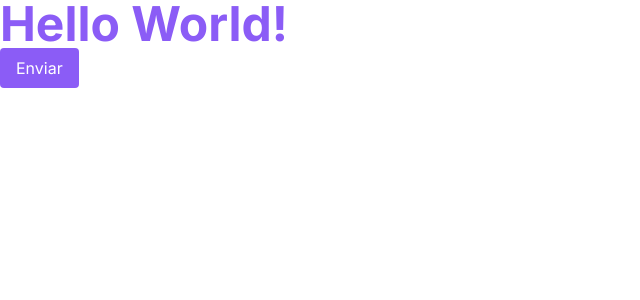
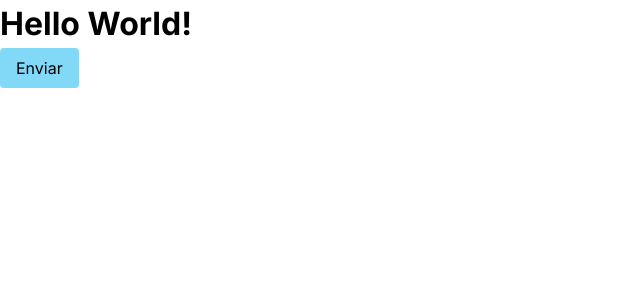
Before and after one commit to pertusatti22/ignitelab-ds, a React (Vite) app: page / in a window 1280 px wide. Shown: the top 300 px of the page, without its empty margins (0-640 px from the left). Built offline with nearby package versions, Linux system fonts and the light colour scheme.

Commit message:
importando tokens do figma

```diff
--- a/src/App.tsx
+++ b/src/App.tsx
@@ -3,9 +3,9 @@ import './styles/global.css';
 export function App() {
 	return (
 		<>
-      <h1 className='font-bold text-5xl	text-violet-500'>Hello World!</h1>
+			<h1 className='font-bold text-2xl	text-violet-500'>Hello World!</h1>
 
-      <button className='bg-violet-500 font-medium px-4 py-2 rounded text-white hover:bg-violet-600'>
+			<button className='bg-cyan-500 font-medium px-4 py-2 rounded text-white hover:bg-cyan-300'>
 				Enviar
 			</button>
 		</>
--- a/tailwind.config.cjs
+++ b/tailwind.config.cjs
@@ -4,6 +4,26 @@ module.exports = {
 		'./src/**/*.tsx',
 	],
 	theme: {
+		fontSize: {
+			xs: 14,
+			sm: 16,
+			md: 18,
+			lg: 20,
+			xl: 24,
+			'2xl': 32,
+		},
+
+		colors: {
+			'gray-900': '#121214',
+			'gray-800': '#202024',
+			'gray-400': '#7c7c8a',
+			'gray-200': '#c4c4cc',
+			'gray-100': '#e1e1e6',
+			'cyan-500': '#81d8f7',
+			'cyan-300': '#9be1fb',
+			'black': '#000000',
+		},
+
 		extend: {
 			fontFamily: {
 				sans: 'Inter, sans-serif'
```
Lines whose indentation alone changed are shown as unchanged.
